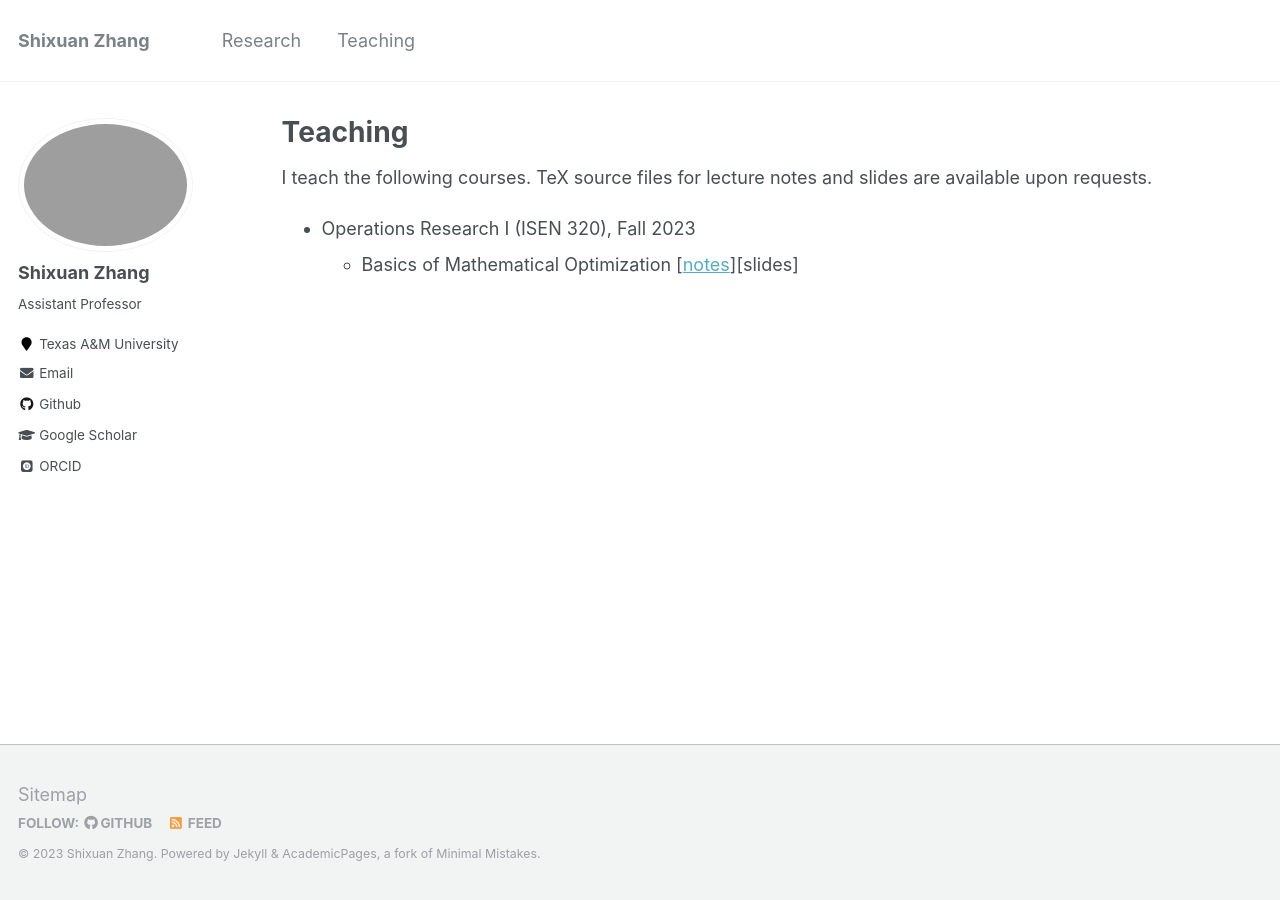
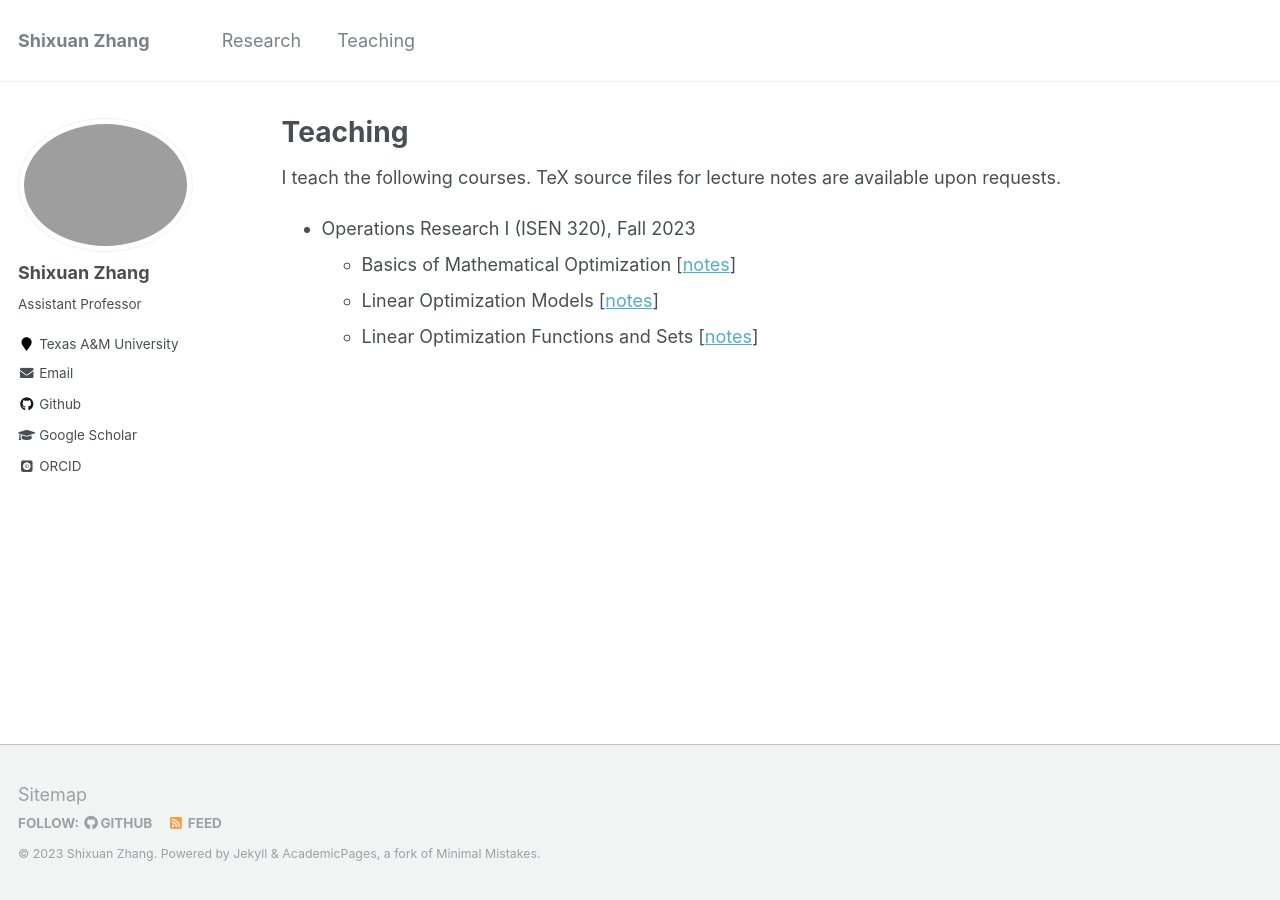
Before and after one commit to shixuan-zhang/shixuan-zhang.github.io, a Jekyll site: the page built from _pages/teaching.md, in a window 1280 px wide. Built offline with Jekyll 4.4.1, drawn with Linux system fonts in a browser that asks for light colours; some web fonts are replaced.

Commit message:
Update CV with OR papers and upload ISEN320 files

```diff
--- a/_pages/teaching.md
+++ b/_pages/teaching.md
@@ -6,7 +6,9 @@ author_profile: true
 ---
 
 I teach the following courses.
-TeX source files for lecture notes and slides are available upon requests.
+TeX source files for lecture notes are available upon requests.
 
 * Operations Research I (ISEN 320), Fall 2023
-    * Basics of Mathematical Optimization [[notes](../files/Teaching/2023Fall_ISEN320/notes_basics.pdf)][slides]
+    * Basics of Mathematical Optimization [[notes](../files/Teaching/2023Fall_ISEN320/notes_basics.pdf)]
+    * Linear Optimization Models [[notes](../files/Teaching/2023Fall_ISEN320/notes_LO_models.pdf)]
+    * Linear Optimization Functions and Sets [[notes](../files/Teaching/2023Fall_ISEN320/notes_LO_sets.pdf)]
```
Also changed, not shown: _pages/about.md (+2 -2 lines), _pages/research.md (+2 -2 lines), 3 other files.
